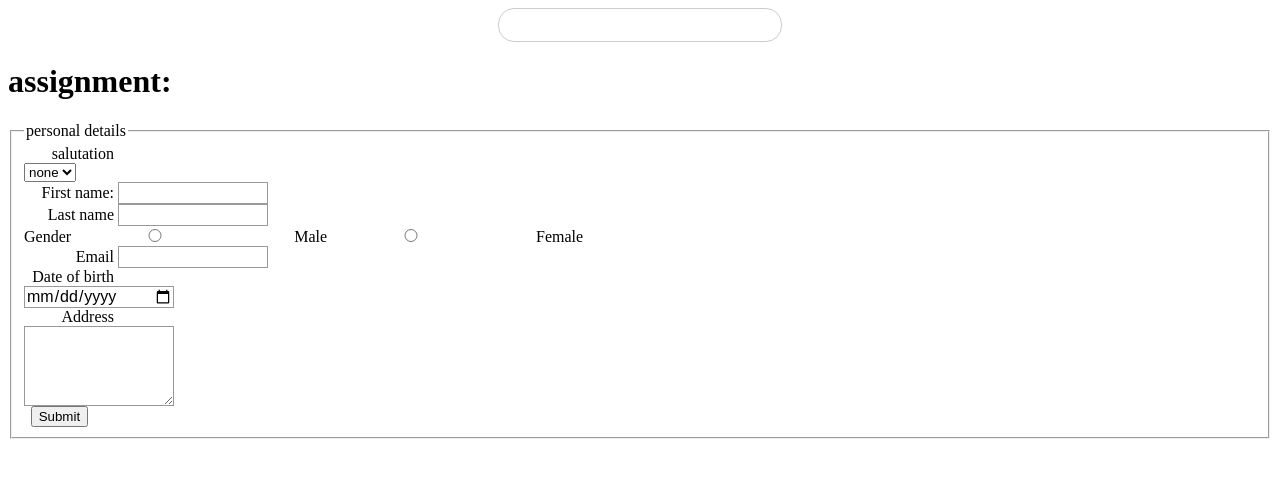
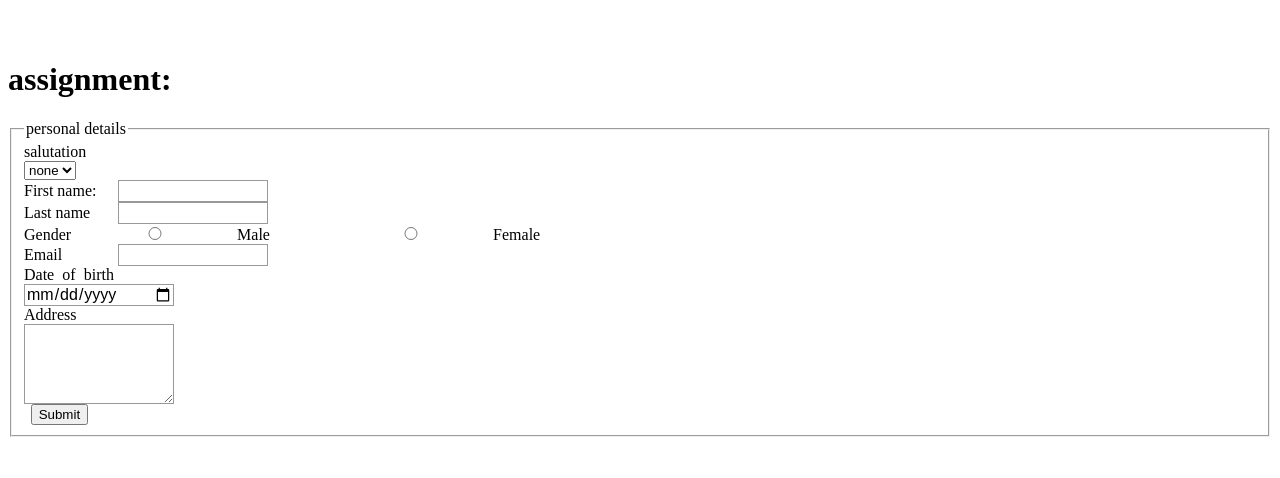
Before and after one commit to broad65/sample-form, a plain HTML site: page index.html in a window 1280 px wide. Drawn offline with Linux system fonts and the light colour scheme.

```diff
--- a/style.css
+++ b/style.css
@@ -1,9 +1,8 @@
 form{
+    position: relative;
+    width: 200px;
     margin: 0 auto;
-    width: 250px;
     padding: 1em;
-    border: 1px solid #ccc;
-  border-radius: 1em;
 }
 
 ul {
@@ -19,7 +18,7 @@ ul {
   label {
     display: inline-block;
     width: 90px;
-    text-align: right;
+    text-align: justify;
   }
 
   input,
```
